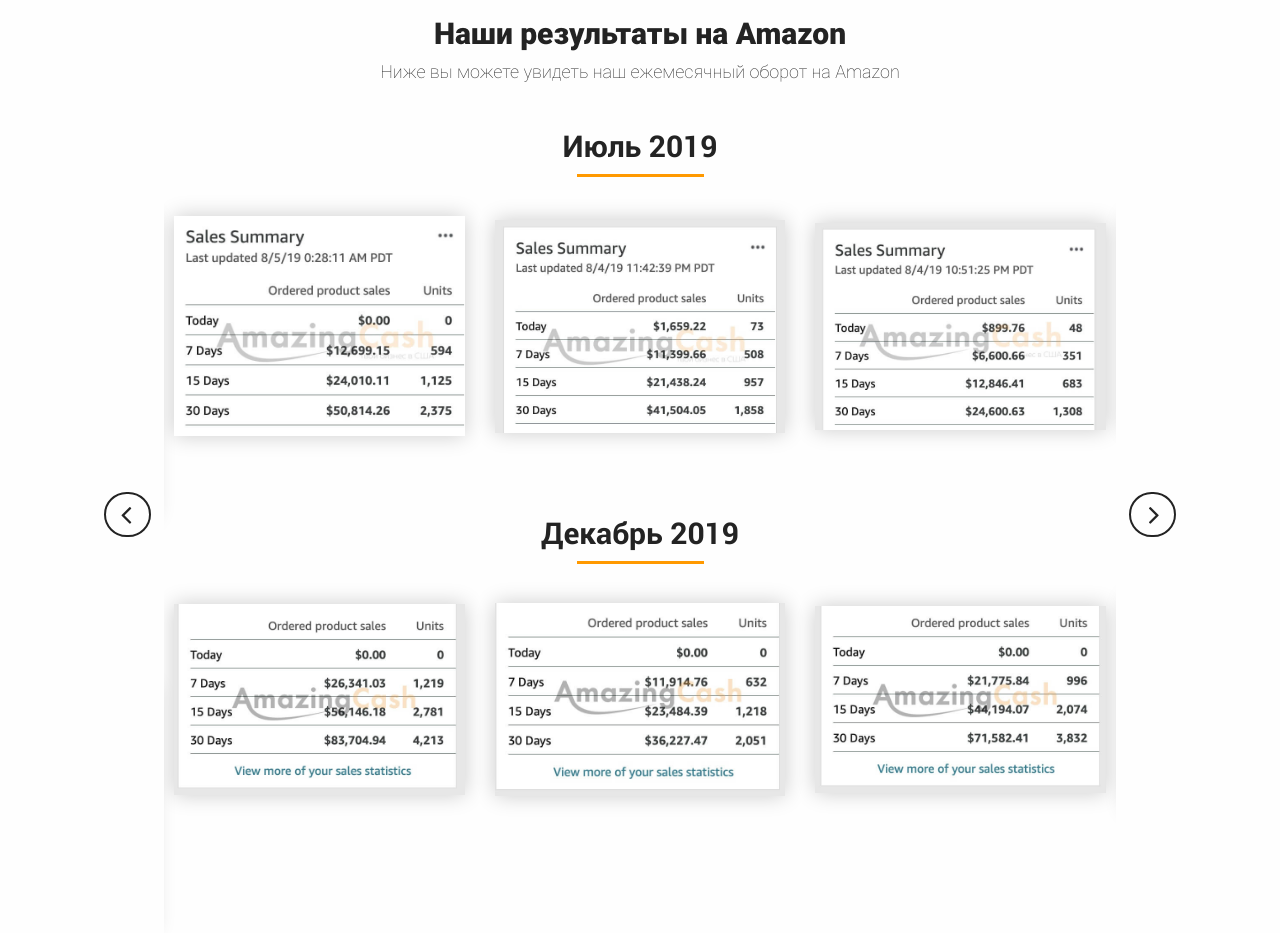
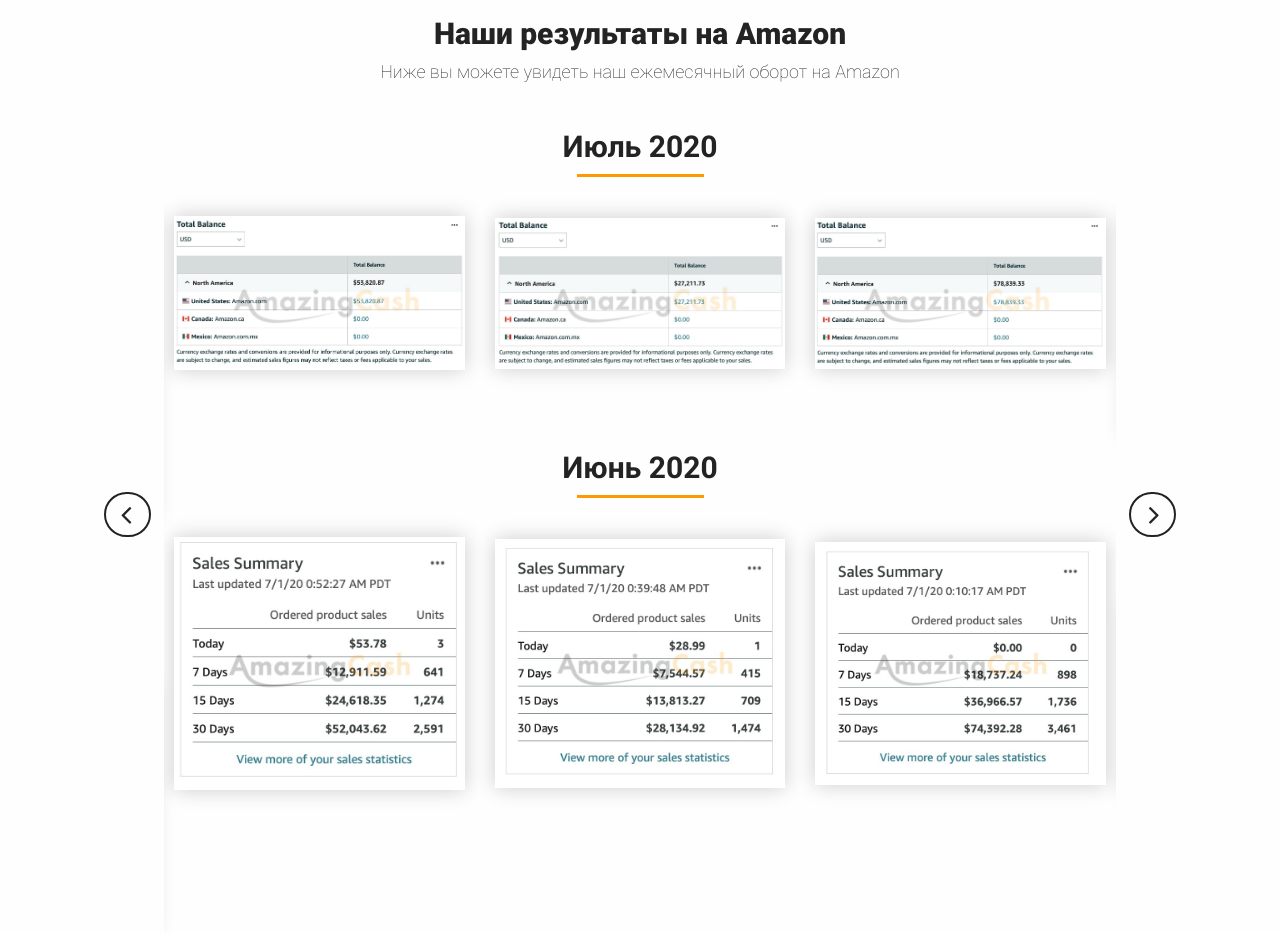
Before and after one commit to MikhailZavalko/amazing-cash-blog, a website: page app/index.html in a window 1280 px wide. Shown: the part 2420-3353 px from the top of the page. Drawn offline with Linux system fonts and the light colour scheme.

Commit message:
add new slides, folder 7

```diff
--- a/app/index.html
+++ b/app/index.html
@@ -99,6 +99,21 @@
 				<span>Ниже вы можете увидеть наш ежемесячный оборот на Amazon</span>
 
 				<div class="gallery owl-carousel desktop-gallery">
+
+					<div class="slide-item">
+						<h5>Июль 2020</h5>
+						<div class="res-imgs">
+							<img src="img/slides/7/1.jpg" alt="Июль 2020">
+							<img src="img/slides/7/2.jpg" alt="Июль 2020">
+							<img src="img/slides/7/3.jpg" alt="Июль 2020">
+						</div>
+						<h5>Июнь 2020</h5>
+						<div class="res-imgs">
+							<img src="img/slides/7/4.jpg" alt="Июнь 2020">
+							<img src="img/slides/7/5.jpg" alt="Июнь 2020">
+							<img src="img/slides/7/6.jpg" alt="Июнь 2020">
+						</div>
+					</div>
 
 					<div class="slide-item">
 						<h5>Июль 2019</h5>
@@ -214,6 +229,24 @@
 				<div class="gallery owl-carousel mobile-gallery">
 
 					<div class="slide-item">
+						<h5>Июль 2020</h5>
+						<div class="res-imgs">
+							<img src="img/slides/7/1.jpg" alt="Июль 2020">
+							<img src="img/slides/7/2.jpg" alt="Июль 2020">
+							<img src="img/slides/7/3.jpg" alt="Июль 2020">
+						</div>
+					</div>
+
+					<div class="slide-item">
+						<h5>Июнь 2020</h5>
+						<div class="res-imgs">
+							<img src="img/slides/7/4.jpg" alt="Июнь 2020">
+							<img src="img/slides/7/5.jpg" alt="Июнь 2020">
+							<img src="img/slides/7/6.jpg" alt="Июнь 2020">
+						</div>
+					</div>
+
+					<div class="slide-item">
 						<h5>Июль 2019</h5>
 						<div class="res-imgs">
 							<img src="img/slides/6/1.jpg" alt="Июль 2019">
@@ -270,54 +303,54 @@
 					<div class="slide-item">
 						<h5>Январь 2019</h5>
 						<div class="res-imgs">
-							<img src="img/slides/3/1.jpg" alt="">
-							<img src="img/slides/3/2.jpg" alt="">
-							<img src="img/slides/3/3.jpg" alt="">
+							<img src="img/slides/3/1.jpg" alt="Январь 2019">
+							<img src="img/slides/3/2.jpg" alt="Январь 2019">
+							<img src="img/slides/3/3.jpg" alt="Январь 2019">
 						</div>
 					</div>
 
 					<div class="slide-item">
 						<h5>Февраль 2019</h5>
 						<div class="res-imgs">
-							<img src="img/slides/3/4.jpg" alt="">
-							<img src="img/slides/3/5.jpg" alt="">
-							<img src="img/slides/3/6.jpg" alt="">
+							<img src="img/slides/3/4.jpg" alt="Февраль 2019">
+							<img src="img/slides/3/5.jpg" alt="Февраль 2019">
+							<img src="img/slides/3/6.jpg" alt="Февраль 2019">
 						</div>
 					</div>
 
 					<div class="slide-item">
 						<h5>Ноябрь 2018</h5>
 						<div class="res-imgs">
-							<img src="img/slides/1/1.jpg" alt="">
-							<img src="img/slides/1/2.jpg" alt="">
-							<img src="img/slides/1/3.jpg" alt="">
+							<img src="img/slides/1/1.jpg" alt="Ноябрь 2018">
+							<img src="img/slides/1/2.jpg" alt="Ноябрь 2018">
+							<img src="img/slides/1/3.jpg" alt="Ноябрь 2018">
 						</div>
 					</div>
 
 					<div class="slide-item">
 						<h5>Декабрь 2018</h5>
 						<div class="res-imgs">
-							<img src="img/slides/1/4.jpg" alt="">
-							<img src="img/slides/1/5.jpg" alt="">
-							<img src="img/slides/1/6.jpg" alt="">
+							<img src="img/slides/1/4.jpg" alt="Декабрь 2018">
+							<img src="img/slides/1/5.jpg" alt="Декабрь 2018">
+							<img src="img/slides/1/6.jpg" alt="Декабрь 2018">
 						</div>
 					</div>
 
 					<div class="slide-item">
 						<h5>Сентябрь 2018</h5>
 						<div class="res-imgs">
-							<img src="img/slides/1/1.jpg" alt="">
-							<img src="img/slides/1/2.jpg" alt="">
-							<img src="img/slides/1/3.jpg" alt="">
+							<img src="img/slides/1/1.jpg" alt="Сентябрь 2018">
+							<img src="img/slides/1/2.jpg" alt="Сентябрь 2018">
+							<img src="img/slides/1/3.jpg" alt="Сентябрь 2018">
 						</div>
 					</div>
 
 					<div class="slide-item">
 						<h5>Октябрь 2018</h5>
 						<div class="res-imgs">
-							<img src="img/slides/1/4.jpg" alt="">
-							<img src="img/slides/1/5.jpg" alt="">
-							<img src="img/slides/1/6.jpg" alt="">
+							<img src="img/slides/1/4.jpg" alt="Октябрь 2018">
+							<img src="img/slides/1/5.jpg" alt="Октябрь 2018">
+							<img src="img/slides/1/6.jpg" alt="Октябрь 2018">
 						</div>
 					</div>
 
```
Also changed, not shown: app/img/slides/7/1.jpg (added), app/img/slides/7/2.jpg (added), app/img/slides/7/3.jpg (added), app/img/slides/7/4.jpg (added), app/img/slides/7/5.jpg (added), app/img/slides/7/6.jpg (added).
